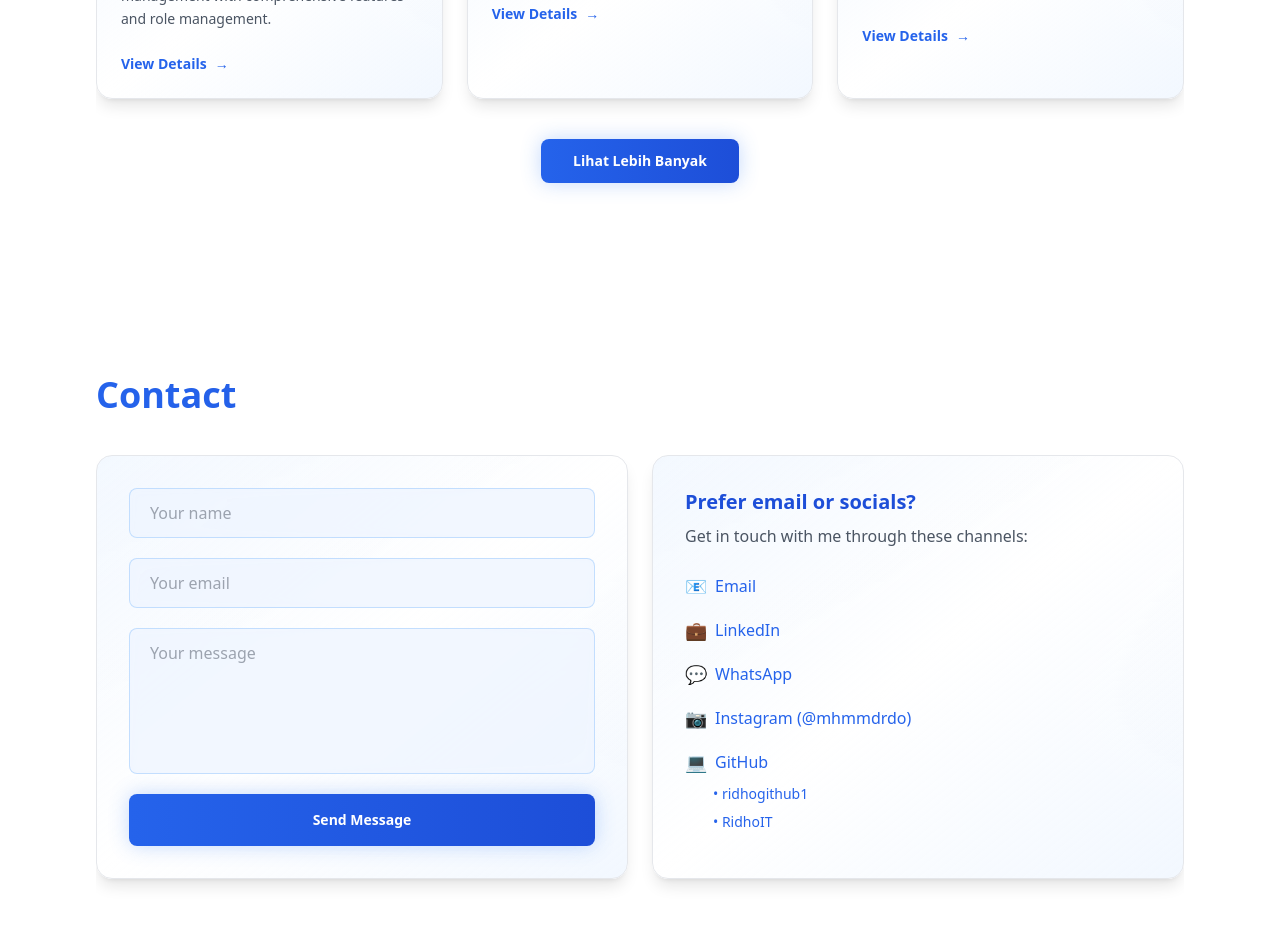
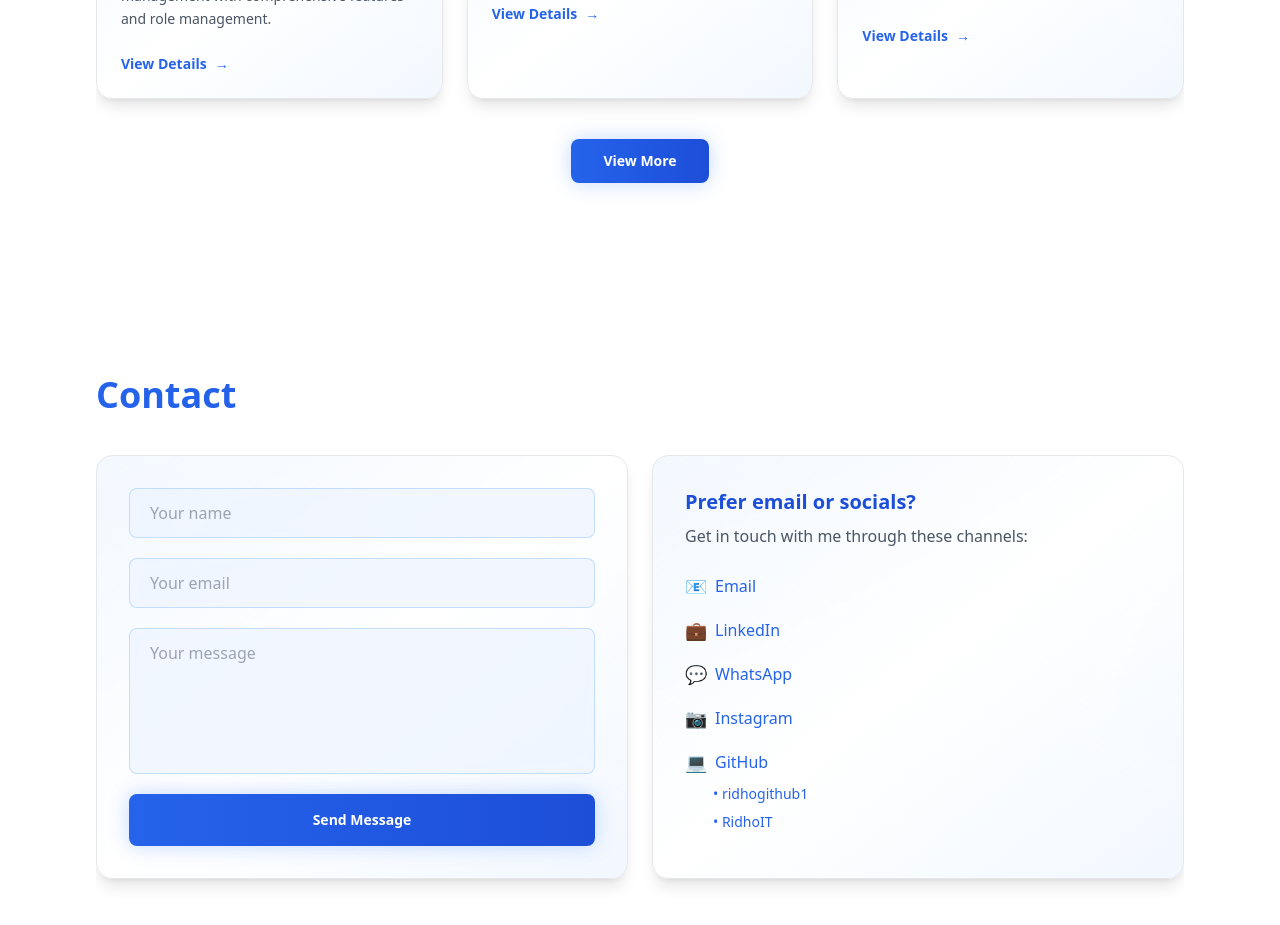
Before and after one commit to ridhogithub1/ridhodev, a React (Vite) app: page / in a window 1280 px wide. Shown: the part 2420-3345 px from the top of the page. Built offline with nearby package versions, Linux system fonts and the light colour scheme.

Commit message:
Change all Indonesian text to English (View More/Show Less, Instagram)

```diff
--- a/src/sections/Contact.tsx
+++ b/src/sections/Contact.tsx
@@ -125,7 +125,7 @@ export function Contact() {
                 className="transition-all duration-300"
               >
                 <a className="text-blue-600 dark:text-blue-400 hover:text-blue-700 dark:hover:text-blue-300 font-medium flex items-center gap-2 transition-colors duration-300" href="https://www.instagram.com/mhmmdrdo" target="_blank" rel="noreferrer">
-                  <span className="text-lg">📷</span> Instagram (@mhmmdrdo)
+                  <span className="text-lg">📷</span> Instagram
                 </a>
               </motion.li>
               <motion.li
--- a/src/sections/Projects.tsx
+++ b/src/sections/Projects.tsx
@@ -86,7 +86,7 @@ export function Projects() {
             whileTap={{ scale: 0.95 }}
             className="rounded-lg bg-gradient-to-r from-blue-600 to-blue-700 px-8 py-3 text-sm font-semibold text-white shadow-glow transition-all duration-300 hover:from-blue-500 hover:to-blue-600"
           >
-            {showAll ? 'Lihat Lebih Sedikit' : 'Lihat Lebih Banyak'}
+            {showAll ? 'Show Less' : 'View More'}
           </motion.button>
         </motion.div>
       )}
```
